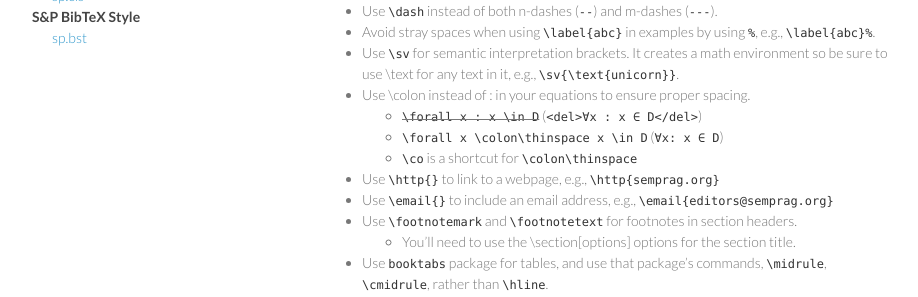
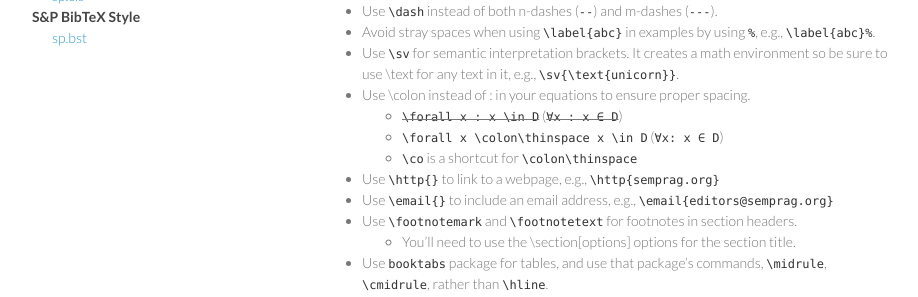
Before and after one commit to semprag/semprag.github.io, a Jekyll site: the page built from style.md, in a window 1280 px wide and 900 px high, scrolled down 604 px. Shown: the part 500-797 px from the top of the window, without its empty margins (178-1096 px from the left). Built offline with Jekyll 4.4.1, drawn with Linux system fonts in a browser that asks for light colours; Markdown is read by kramdown in place of the engine named in the settings.

Commit message:
~~ instead of <del/>

```diff
--- a/style.md
+++ b/style.md
@@ -18,8 +18,8 @@
 # Punctuation and abbreviation
 
 - Uses of e.g. and i.e. should be followed by commas:
-  - <del>e.g.</del> e.g.,
-  - <del>i.e.</del> i.e.,
+  - ~~e.g.~~ e.g.,
+  - ~~i.e.~~ i.e.,
   - Avoid use of e.g., i.e., etc. in non-parenthesized text.
 - Commas and periods occur inside double quotation marks.
 - Colons and semicolons occur outside double quotation marks.
@@ -42,14 +42,14 @@
 # Other stylistic preferences
 
 - For lists of 3 items or more, don't use a comma before *and* or *or*
-  - <del>apples, oranges, and bananas</del> apples, oranges and bananas
+  - ~~apples, oranges, and bananas~~ apples, oranges and bananas
   - Use & to disambiguate conjunctions of conjunctions, e.g., a & b and c & d.
 - When underlining, use `\ul` from the `soul` package rather than `\underline`.
 - Use `\dash` instead of both n-dashes (`--`) and m-dashes (`---`).
 - Avoid stray spaces when using `\label{abc}` in examples by using `%`, e.g., `\label{abc}%`.
 - Use `\sv` for semantic interpretation brackets. It creates a math environment so be sure to use \text for any text in it, e.g., `\sv{\text{unicorn}}`.
 - Use \colon instead of : in your equations to ensure proper spacing.
-  - ~~`\forall x : x \in D`~~ (`<del>∀x : x ∈ D</del>`)
+  - ~~`\forall x : x \in D`~~ (~~`∀x : x ∈ D`~~)
   - `\forall x \colon\thinspace x \in D` (`∀x: x ∈ D`)
   - `\co` is a shortcut for `\colon\thinspace`
 - Use `\http{}` to link to a webpage, e.g., `\http{semprag.org}`
```
